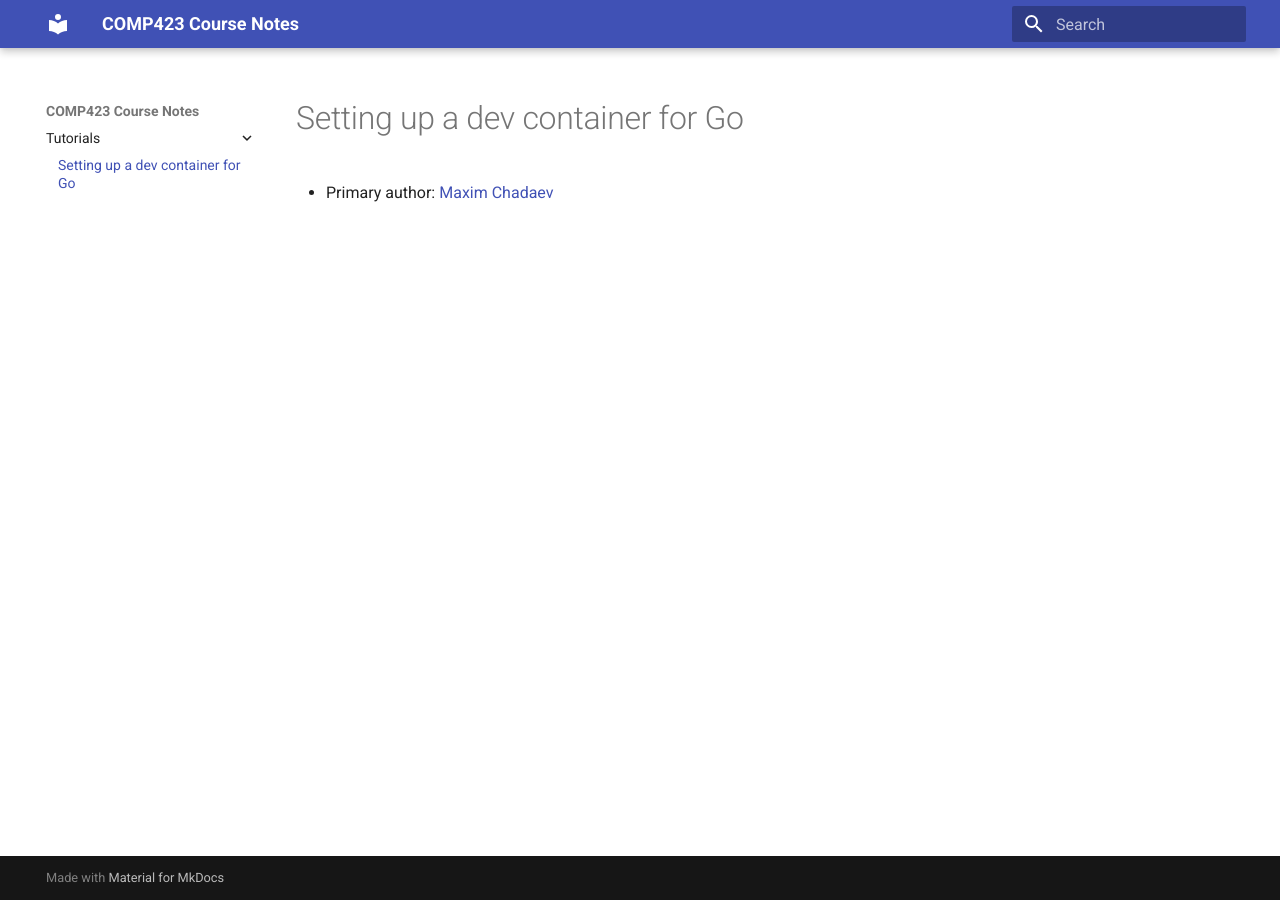
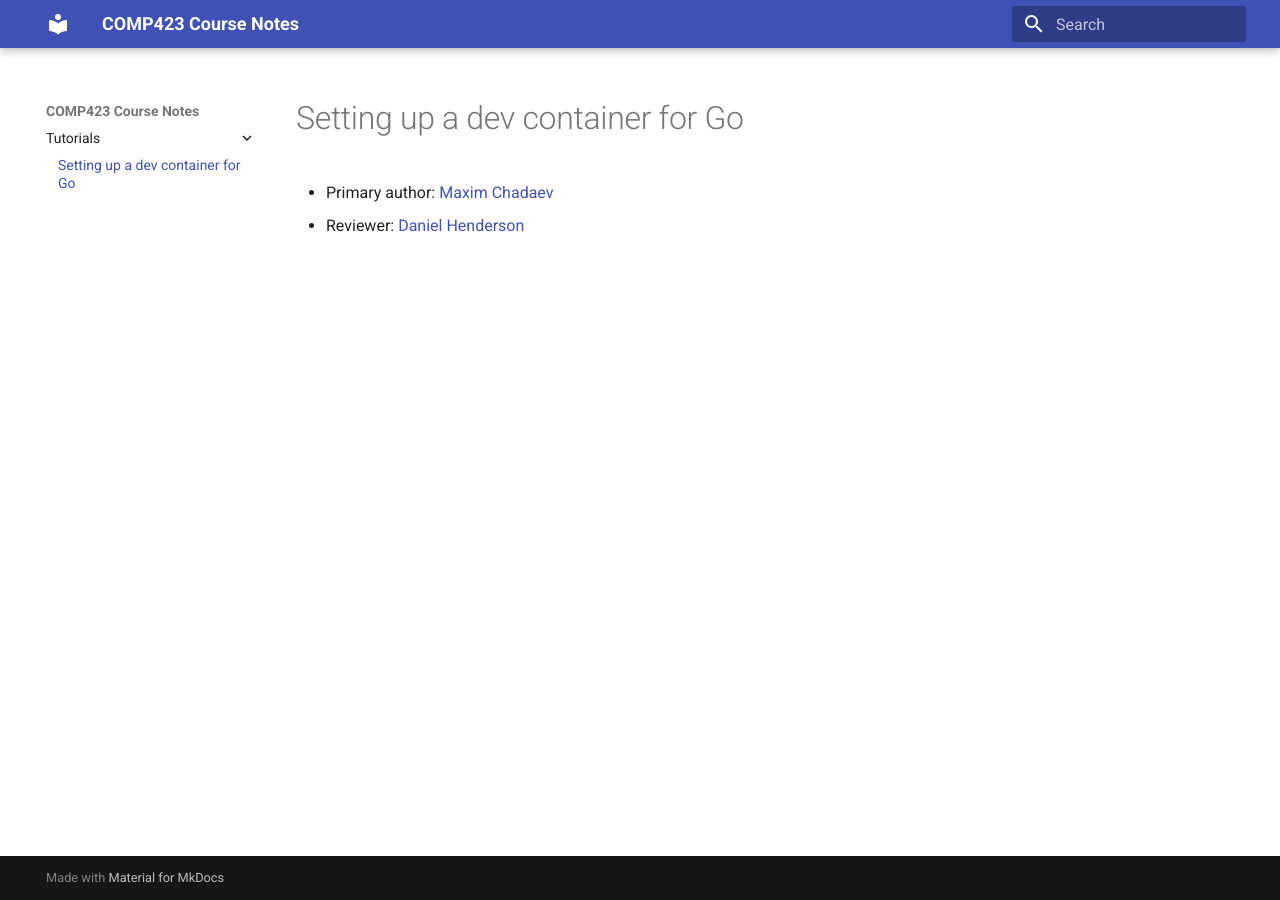
Before and after one commit to maximdolphin/comp423-course-notes, an MkDocs documentation site: the page built from docs/tutorials/go-tutorial.md, in a window 1280 px wide. Built offline with MkDocs 1.6.1 and Material for MkDocs 9.7.7, drawn with Linux system fonts in a browser that asks for light colours.

Commit message:
added reviewer

```diff
--- a/docs/tutorials/go-tutorial.md
+++ b/docs/tutorials/go-tutorial.md
@@ -1,3 +1,4 @@
 # Setting up a dev container for Go
 
 * Primary author: [Maxim Chadaev](https://github.com/maximdolphin)
+* Reviewer: [Daniel Henderson](https://github.com/HendersonDaniel)
```
